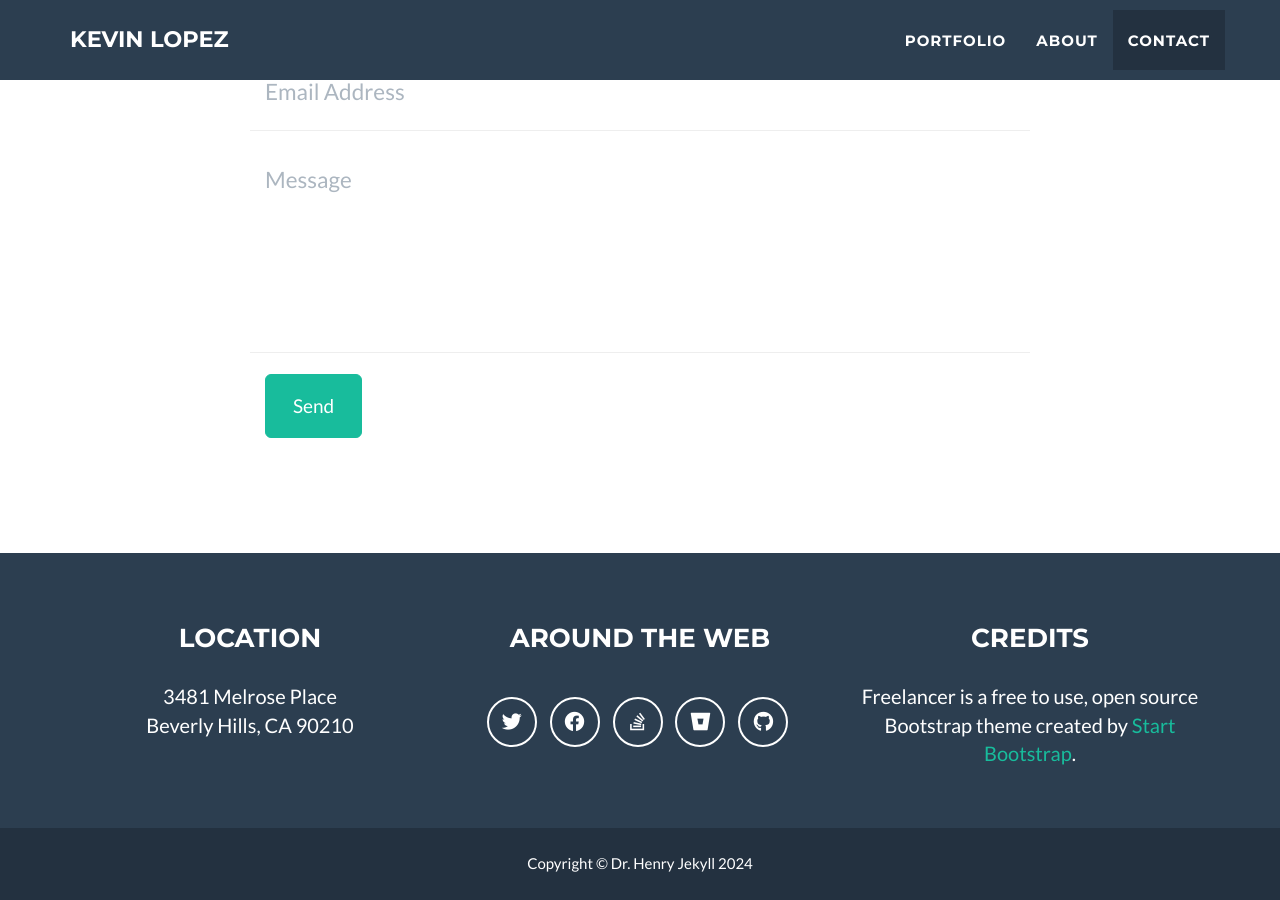
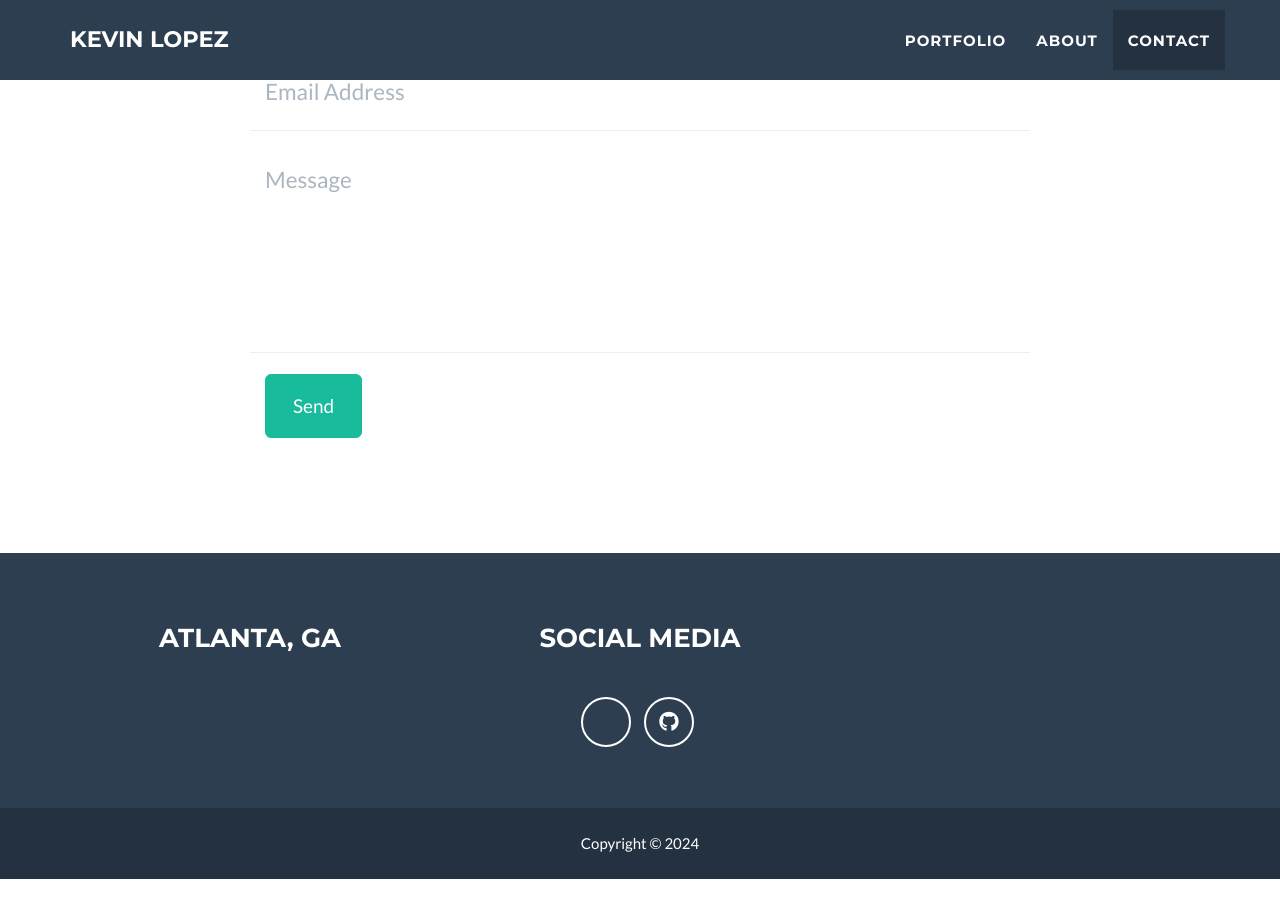
Before and after one commit to KevLopezTech/KevLopezTech.github.io, a Jekyll site: the page built from _posts/2014-07-18-project-1.markdown, in a window 1280 px wide and 900 px high, scrolled down 2492 px. Built offline with Jekyll 4.4.1, drawn with Linux system fonts in a browser that asks for light colours; after the commit the page ends 3371 px from its top, so only the background shows below that; some of the changed text lies outside the part shown.

Commit message:
Update _config.yml

```diff
--- a/_config.yml
+++ b/_config.yml
@@ -2,10 +2,10 @@
 title: Kevin Lopez
 email: kevlopeztech@gmail.com
 //url: https://github.com/kevlopeztech
-description: "Write an awesome description for your new site here. You can edit this line in _config.yml. It will appear in your document head meta (for Google search results) and in your feed.xml site description."
-keywords: "your keywords, separated by commas"
-skills: "Web Developer - Graphic Artist - User Experience Designer"
-meta_author: LastName FirstName
+description: "Portfolio showcasing my various professional and collegiate projects and research."
+keywords: "Software Engineer, Embedded Systems, AI, ML, Game Development"
+skills: "Software Engineer: Embedded Systems - Game Development - AI/ML"
+meta_author: Lopez Kevin
 
 # Google webmaster tools
 google_verify:
@@ -21,7 +21,7 @@ contact: static
 
 # If you use disqus you need disqus shortname
 # https://help.disqus.com/customer/portal/articles/466208
-disqus_shortname: myshortname
+# disqus_shortname: myshortname
 
 # Color settings (hex-codes without the leading hash-tag)
 color:
@@ -32,31 +32,25 @@ color:
 
 # Footer settings
 footer:
-  copyright: Dr. Henry Jekyll
-  location: Location
-  social: Around the Web
-  credits: Credits
+  # copyright: Dr. Henry Jekyll
+  location: Atlanta, GA
+  social: Social Media
+  # credits: Credits
 
 # Social networks usernames (many more available: google-plus, flickr, dribbble, pinterest, instagram, tumblr, linkedin, etc.)
 social:
-  - title: twitter
-    url: http://twitter.com/jekyllrb
-  - title: facebook
-    url:
-  - title: stack-overflow
-    url: http://stackoverflow.com/questions/tagged/jekyll
-  - title: bitbucket
-    url: http://bitbucket.org/jekyll
+  - title: LinkedIn
+    url: https://www.linkedin.com/in/kevinxlopez/
   - title: github
-    url: http://github.com/jekyll
+    url: https://github.com/KevLopezTech/
 
 # Postal address (add as many lines as necessary)
-address:
-  - line: 3481 Melrose Place
-  - line: Beverly Hills, CA 90210
+# address:
+#  - line: 3481 Melrose Place
+#  - line: Beverly Hills, CA 90210
 
 # Credits content
-credits: 'Freelancer is a free to use, open source Bootstrap theme created by <a href="http://startbootstrap.com">Start Bootstrap</a>.'
+# credits: 'Freelancer is a free to use, open source Bootstrap theme created by <a href="http://startbootstrap.com">Start Bootstrap</a>.'
 
 # Build settings
 markdown: kramdown
```
